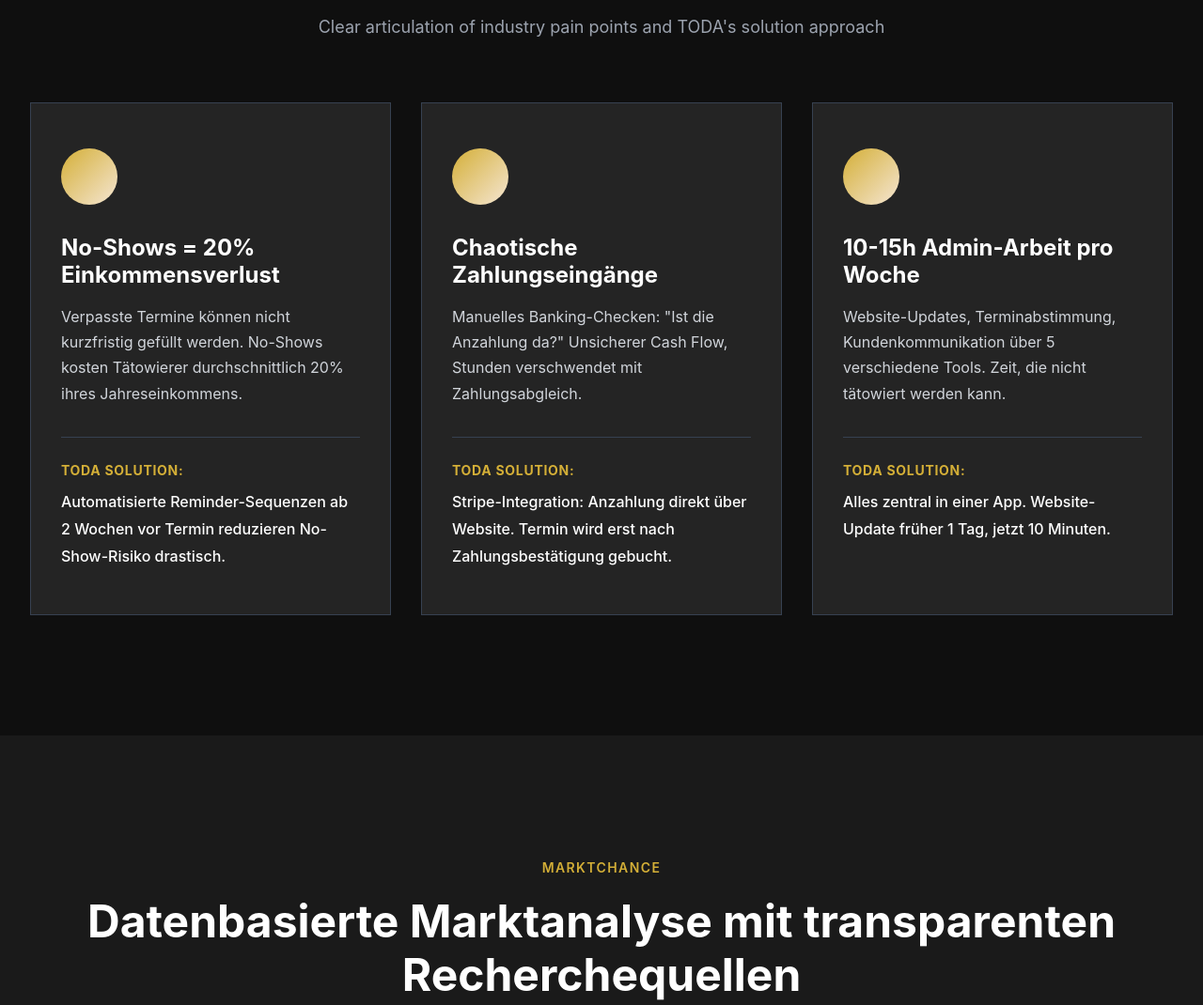
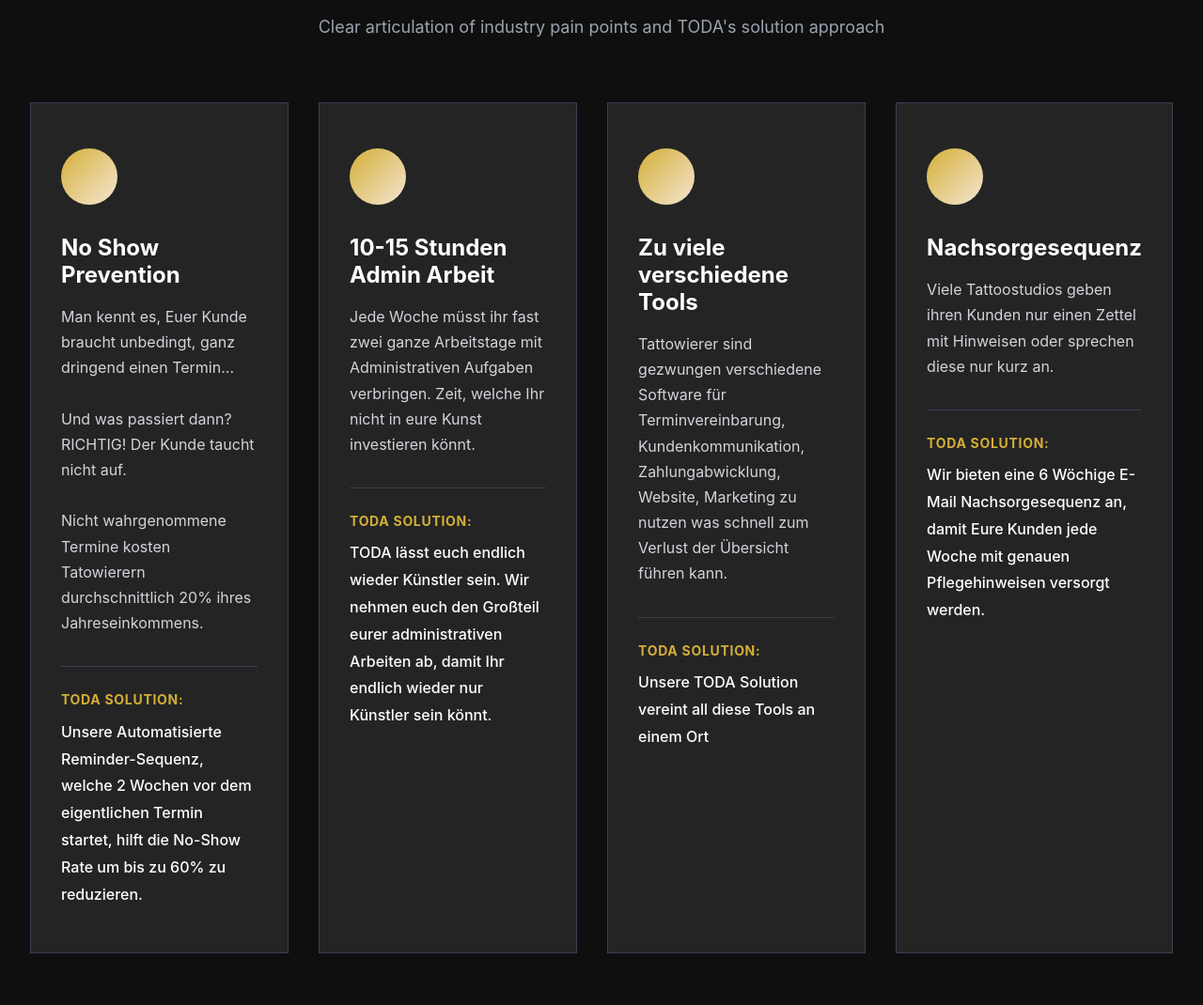
Before and after one commit to ManLi97/TODA-BusinessPitch, a plain HTML site: page index.html in a window 1280 px wide. Shown: the part 2157-3227 px from the top of the page at 94% size. Drawn offline with Linux system fonts and the light colour scheme.

Commit message:
Update Problem section: Add 4th pain point, reorganize content, update team photos

```diff
--- a/index.html
+++ b/index.html
@@ -62,33 +62,44 @@
                     <div class="card-icon">
                         <div class="icon-placeholder"></div>
                     </div>
-                    <h3 class="card-title">No-Shows = 20% Einkommensverlust</h3>
-                    <p class="card-text">Verpasste Termine können nicht kurzfristig gefüllt werden. No-Shows kosten Tätowierer durchschnittlich 20% ihres Jahreseinkommens.</p>
+                    <h3 class="card-title">No Show Prevention</h3>
+                    <p class="card-text">Man kennt es, Euer Kunde braucht unbedingt, ganz dringend einen Termin...<br><br>Und was passiert dann? RICHTIG! Der Kunde taucht nicht auf.<br><br>Nicht wahrgenommene Termine kosten Tatowierern durchschnittlich 20% ihres Jahreseinkommens.</p>
                     <div class="solution-badge">
                         <span>TODA Solution:</span>
-                        <p>Automatisierte Reminder-Sequenzen ab 2 Wochen vor Termin reduzieren No-Show-Risiko drastisch.</p>
+                        <p>Unsere Automatisierte Reminder-Sequenz, welche 2 Wochen vor dem eigentlichen Termin startet, hilft die No-Show Rate um bis zu 60% zu reduzieren.</p>
                     </div>
                 </div>
                 <div class="solution-card">
                     <div class="card-icon">
                         <div class="icon-placeholder"></div>
                     </div>
-                    <h3 class="card-title">Chaotische Zahlungseingänge</h3>
-                    <p class="card-text">Manuelles Banking-Checken: "Ist die Anzahlung da?" Unsicherer Cash Flow, Stunden verschwendet mit Zahlungsabgleich.</p>
+                    <h3 class="card-title">10-15 Stunden Admin Arbeit</h3>
+                    <p class="card-text">Jede Woche müsst ihr fast zwei ganze Arbeitstage mit Administrativen Aufgaben verbringen. Zeit, welche Ihr nicht in eure Kunst investieren könnt.</p>
                     <div class="solution-badge">
                         <span>TODA Solution:</span>
-                        <p>Stripe-Integration: Anzahlung direkt über Website. Termin wird erst nach Zahlungsbestätigung gebucht.</p>
+                        <p>TODA lässt euch endlich wieder Künstler sein. Wir nehmen euch den Großteil eurer administrativen Arbeiten ab, damit Ihr endlich wieder nur Künstler sein könnt.</p>
                     </div>
                 </div>
                 <div class="solution-card">
                     <div class="card-icon">
                         <div class="icon-placeholder"></div>
                     </div>
-                    <h3 class="card-title">10-15h Admin-Arbeit pro Woche</h3>
-                    <p class="card-text">Website-Updates, Terminabstimmung, Kundenkommunikation über 5 verschiedene Tools. Zeit, die nicht tätowiert werden kann.</p>
+                    <h3 class="card-title">Zu viele verschiedene Tools</h3>
+                    <p class="card-text">Tattowierer sind gezwungen verschiedene Software für Terminvereinbarung, Kundenkommunikation, Zahlungabwicklung, Website, Marketing zu nutzen was schnell zum Verlust der Übersicht führen kann.</p>
                     <div class="solution-badge">
                         <span>TODA Solution:</span>
-                        <p>Alles zentral in einer App. Website-Update früher 1 Tag, jetzt 10 Minuten.</p>
+                        <p>Unsere TODA Solution vereint all diese Tools an einem Ort</p>
+                    </div>
+                </div>
+                <div class="solution-card">
+                    <div class="card-icon">
+                        <div class="icon-placeholder"></div>
+                    </div>
+                    <h3 class="card-title">Nachsorgesequenz</h3>
+                    <p class="card-text">Viele Tattoostudios geben ihren Kunden nur einen Zettel mit Hinweisen oder sprechen diese nur kurz an.</p>
+                    <div class="solution-badge">
+                        <span>TODA Solution:</span>
+                        <p>Wir bieten eine 6 Wöchige E-Mail Nachsorgesequenz an, damit Eure Kunden jede Woche mit genauen Pflegehinweisen versorgt werden.</p>
                     </div>
                 </div>
             </div>
@@ -275,7 +286,7 @@
                         <div class="icon-placeholder"></div>
                     </div>
                     <h3 class="marketing-title">Community-Powered Growth</h3>
-                    <p class="marketing-text">(1) User erstellen Chatbot-Prompts – beste in Bibliothek aufgenommen. (2) Community teilt proaktiv Erfolge (Promotions, Analysen). (3) Referral-System: 4 geworbene = 1 Monat gratis. (4) Preispsychologie: €69 regulär, Rabattcodes zu €50. User werden zu aktiven Multiplikatoren.</p>
+                    <p class="marketing-text">Unser Testimonial-System macht zufriedene Kunden zu Markenbotschaftern: Nach 3 Monaten erhalten User ein Pop-up mit dem Angebot, ein 10-30 Sekunden Video zu erstellen – im Tausch für einen Monat kostenlosen Service. Diese authentischen Videos zeigen überall, wie TODA Tätowierern hilft. Zusätzlich incentivieren wir mit unserem Referral-System: Wer 4 neue User wirbt, erhält einen Monat gratis. User werden zu aktiven Multiplikatoren.</p>
                 </div>
             </div>
             <div class="marketing-showcase">
@@ -427,7 +438,7 @@
                 </div>
                 <div class="team-card">
                     <div class="team-photo">
-                        <img src="Teambilder/team-sandra-lucas.jpg.png" alt="Sandra and Lucas">
+                        <img src="Teambilder/team-Lucas.jpeg" alt="Lucas">
                     </div>
                     <div class="team-info">
                         <h3 class="team-name">Lucas</h3>
@@ -437,7 +448,7 @@
                 </div>
                 <div class="team-card">
                     <div class="team-photo">
-                        <img src="Teambilder/team-manuel.jpg.jpg" alt="Manuel">
+                        <img src="Teambilder/Team-Manuel.jpg" alt="Manuel">
                     </div>
                     <div class="team-info">
                         <h3 class="team-name">Manuel</h3>
--- a/styles.css
+++ b/styles.css
@@ -203,7 +203,7 @@
 
 .solutions-grid {
     display: grid;
-    grid-template-columns: repeat(3, 1fr);
+    grid-template-columns: repeat(4, 1fr);
     gap: 2rem;
     margin-top: 4rem;
 }
```
Also changed, not shown: Teambilder/Team-Manuel.jpg (added), Teambilder/team-Lucas.jpeg (added), Teambilder/team-manuel.jpg.jpg (deleted).
